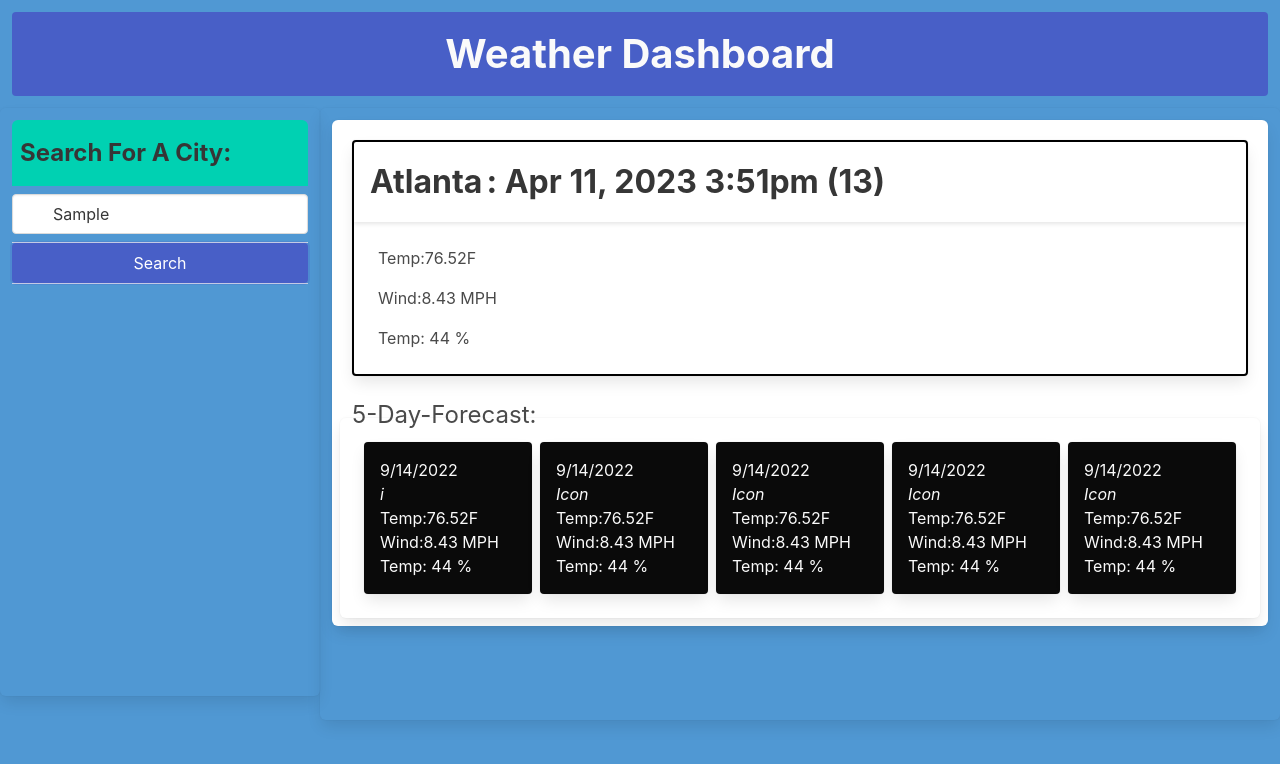
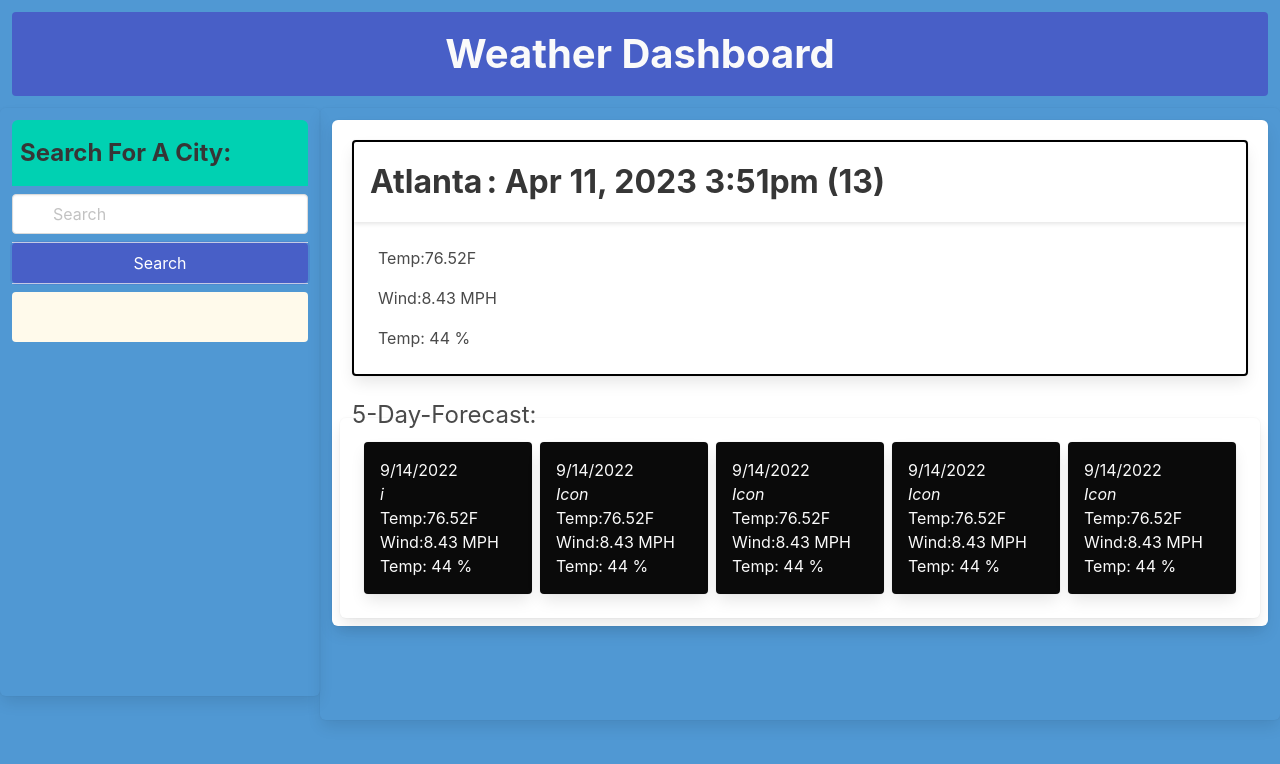
Before and after one commit to roketteere/5-Day-Weather-App, a plain HTML site: page index.html in a window 1280 px wide. Both pictures are taken after typing "Sample" into the empty fields and a click on the button "Search". Drawn offline with nearby package versions, Linux system fonts and the light colour scheme; some packages are replaced by stand-ins of ours; no server answers.

Commit message:
saving current work

```diff
--- a/assets/js/script.js
+++ b/assets/js/script.js
@@ -83,7 +83,9 @@ function getWeatherAPI(city) {
     var API_URL = `http://api.openweathermap.org/geo/1.0/direct?q=${city}limit=5&appid=${API_KEY}`
 
 
-    fetch(API_URL).then(api => api.json()).then(console.log(api));
+    fetch(API_URL).then(api => api.json()).then(data => {
+        console.log(data);
+    });
 
 
 }
@@ -105,7 +107,7 @@ searchBox.addEventListener('keyup', function (event) {
 })
 // on keyboard enter, search
 searchBox.addEventListener('keypress', function (event) {
-
+    event.target
     if (event.key === "Enter") {
         getWeatherAPI(cityName);
         addToHistory(event.target.value);
--- a/index.html
+++ b/index.html
@@ -125,6 +125,6 @@
     <script src="https://ajax.googleapis.com/ajax/libs/jquery/3.6.3/jquery.min.js"></script>
     <script src="https://maps.googleapis.com/maps/api/js?v=3.exp&libraries=places&key=AIzaSyBzkF00G5ICljew4q4Ut3ygR1F2RIMm3Lc"></script>
     <script src="https://cdn.jsdelivr.net/npm/dayjs@1/dayjs.min.js"></script>
-    <script src="/assets/js/legacy.js"></script>
+    <script src="/assets/js/script.js"></script>
   </body>
 </html>
```
Also changed, not shown: assets/js/legacy.js (+14 -0 lines).
